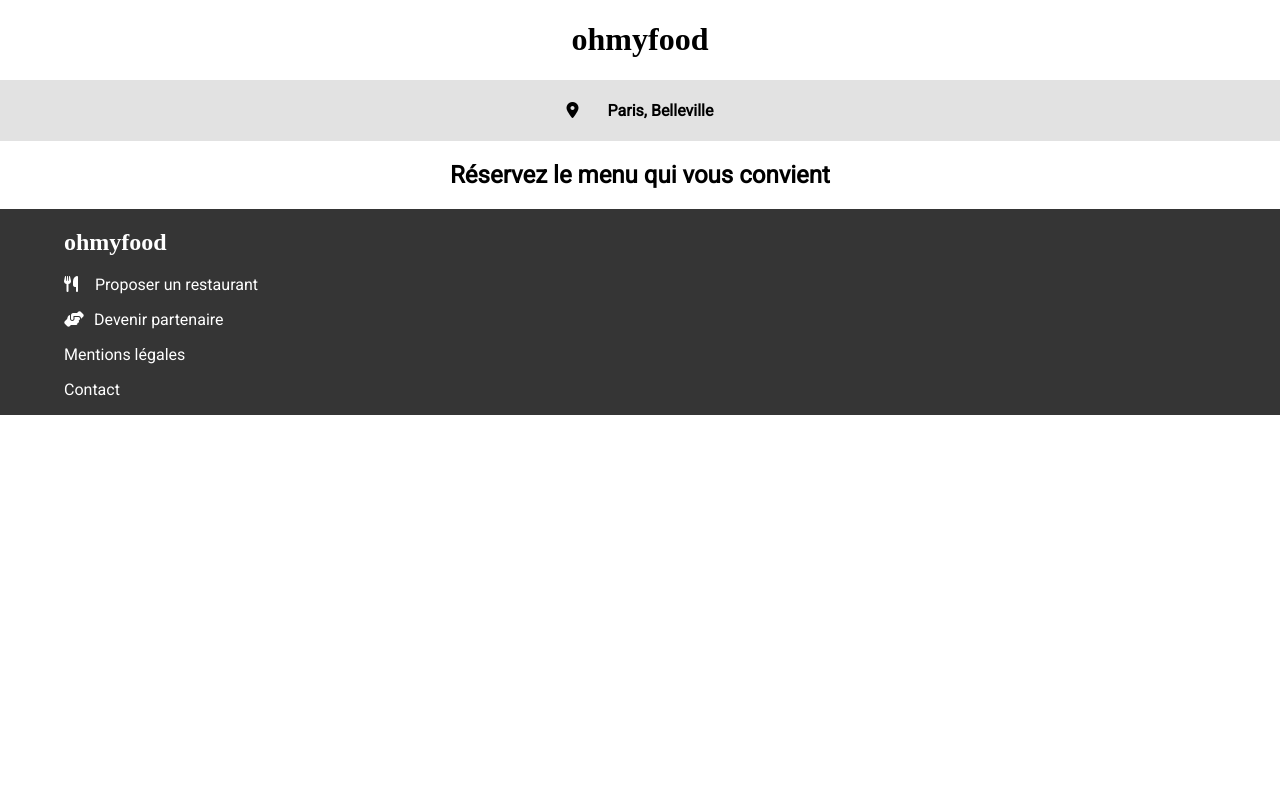
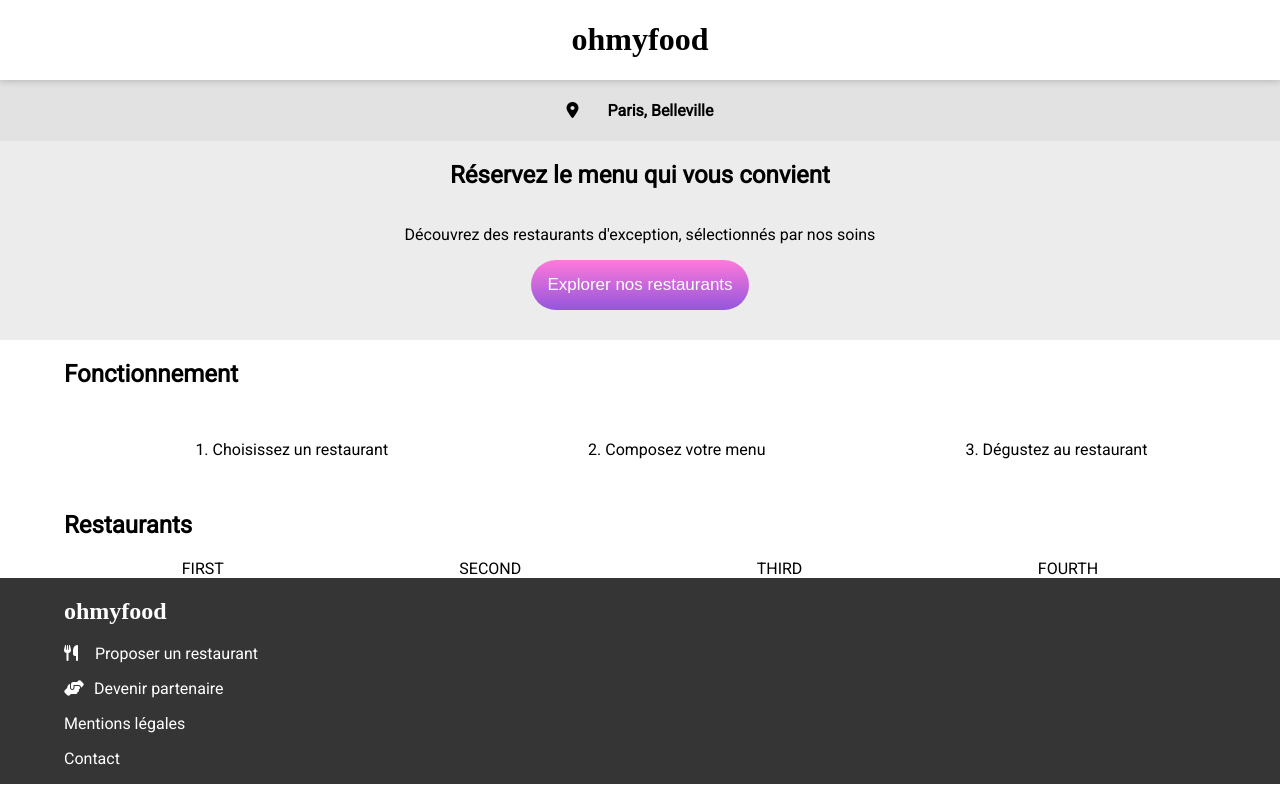
Before and after one commit to Jeremy-96/omf, a website: page index.html in a window 1280 px wide. Drawn offline with Linux system fonts and the light colour scheme; a web font is replaced by a local one.

Commit message:
build(multi):add nav, main & section blocs

```diff
--- a/index.html
+++ b/index.html
@@ -25,14 +25,45 @@
                         Paris, Belleville
                         </h4>
                     </div>
-                    <div class="location__reservation">
+                </div>
+                <div class="exploration">
                         <h2>Réservez le menu qui vous convient</h2>
-                    </div>
+                        <p>Découvrez des restaurants d'exception, sélectionnés par nos soins</p>
+                        <button class="exploration__button" name="Explore"><p>Explorer nos restaurants</p></button>
                 </div>
             </nav>
 
             <main>
-                <!-- Content, images, links ... -->
+                <section>
+                    <div class="functioning">
+                        <h2>Fonctionnement</h2>
+                        <ol>
+                            <li><p>Choisissez un restaurant</p></li>
+                            <li><p>Composez votre menu</p></li>
+                            <li><p>Dégustez au restaurant</p></li>
+                        </ol>
+                    </div>
+                </section>
+
+                <section>
+                    <div class="restaurants">
+                        <h2>Restaurants</h2>
+                        <div class="choices">
+                            <figure>
+                                <div>FIRST</div>
+                            </figure>
+                            <figure>
+                                <div>SECOND</div>
+                            </figure>
+                            <figure>
+                                <div>THIRD</div>
+                            </figure>
+                            <figure>
+                                <div>FOURTH</div>
+                        </figure>
+                        </div>
+                    </div>
+                </section>
             </main>
 
             <footer>
--- a/sass/base/_base.scss
+++ b/sass/base/_base.scss
@@ -1,9 +1,14 @@
-body, #bloc_page, header, footer {
+body, #bloc_page, header, footer, nav, main, section {
     margin:0;
     padding:0;
     width:100%;
-    display:flex;
+    @extend %flex-center;
     flex-direction:column;
-    align-items:center;
-    justify-content: center;
 }
+#bloc_page {
+    max-width:1600px;
+}
+figure {
+    margin:0;
+    padding:0;
+}
--- /dev/null
+++ b/sass/components/_buttons.scss
@@ -0,0 +1,13 @@
+.exploration__button {
+    @extend %flex-center;
+    height:50px;
+    border-radius:25px;
+    margin-bottom: 30px;
+    border:none;
+    background: linear-gradient($colour-secondary, $colour-primary);
+    p {
+        font-size:17px;
+        color:$colour-quaternary;
+        margin:10px;
+    }
+}
--- a/sass/layouts/_header.scss
+++ b/sass/layouts/_header.scss
@@ -1,9 +1,10 @@
 header {
+    box-shadow: 0 0 0.5rem rgb(0 0 0 / 25%);
+    position: relative;
+    z-index: 1000;
     .header__logo {
         width:100%;
-        display:flex;
-        justify-content: center;
-        align-items:center;
+        @extend %flex-center;
         font-family: $font-title;
     }
 }
--- /dev/null
+++ b/sass/layouts/_section.scss
@@ -0,0 +1,27 @@
+
+section {
+    width:100%;
+    .functioning {
+        width:90%;
+        display:flex;
+        justify-content: flex-start;
+        flex-direction:column;
+        ol {
+            width:100%;
+            display:flex;
+            justify-content: space-around;
+            align-items:center;
+        }
+    }
+    .restaurants {
+        width:90%;
+        display:flex;
+        justify-content: flex-start;
+        flex-direction:column;
+        .choices {
+            width:100%;
+            @extend %flex-center;
+            justify-content: space-around;
+        }
+    }
+}
--- a/sass/main.scss
+++ b/sass/main.scss
@@ -1,6 +1,7 @@
 /* Import all utils-sass files */
 @import "./utils/variables";
 @import "./utils/mixins";
+@import "./utils/extensions";
 
 /* Import all base-sass files */
 @import "./base/typography";
@@ -9,6 +10,11 @@
 /* Import all layouts-sass files */
 @import "./layouts/footer";
 @import "./layouts/header";
+@import "./layouts/section";
 
 /* Import all pages-sass files */
-@import "./pages/nav"
+@import "./pages/nav";
+@import "./pages/main";
+
+/* Import all components-sass files */
+@import "./components/buttons";
--- a/sass/pages/_nav.scss
+++ b/sass/pages/_nav.scss
@@ -1,28 +1,20 @@
 nav {
-    width:100%;
-    display:flex;
-    justify-content: center;
-    align-items: center;
+    background-color:$colour-lightnessgrey;
     .location {
         width:100%;
-        display:flex;
-        justify-content: center;
-        align-items: center;
-        flex-direction:column;
+        @extend %flex-center;
         &__title {
             width:100%;
             background-color:$colour-lightgrey;
-            display:flex;
-            justify-content: center;
-            align-items: center;
+            @extend %flex-center;
             .fa-map-marker-alt {
                 margin-right:25px;
             }
         }
-        &__resevation {
-            display:flex;
-            justify-content: center;
-            align-items: center;
-        }
+    }
+    .exploration {
+        width:100%;
+        @extend %flex-center;
+        flex-direction:column;
     }
 }
--- /dev/null
+++ b/sass/utils/_extensions.scss
@@ -0,0 +1,5 @@
+%flex-center {
+    display:flex;
+    justify-content: center;
+    align-items: center;
+}
--- a/sass/utils/_variables.scss
+++ b/sass/utils/_variables.scss
@@ -4,6 +4,7 @@ $colour-tertiary:#99E2D0;
 $colour-quaternary:#FFFFFF;
 $colour-footer:#353535;
 $colour-lightgrey:#e2e2e2;
+$colour-lightnessgrey:#ececec;
 $breakpoints:(
     mobile:480px,
     tablet:1024px
```
Also changed, not shown: css/style.css, sass/pages/_main.scss (added), 1 other file.
